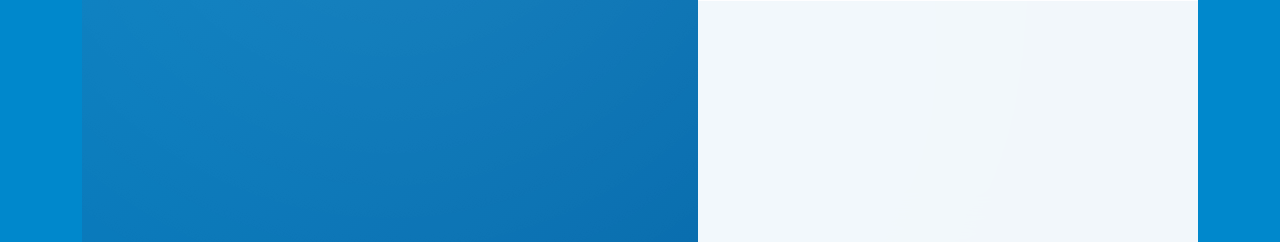
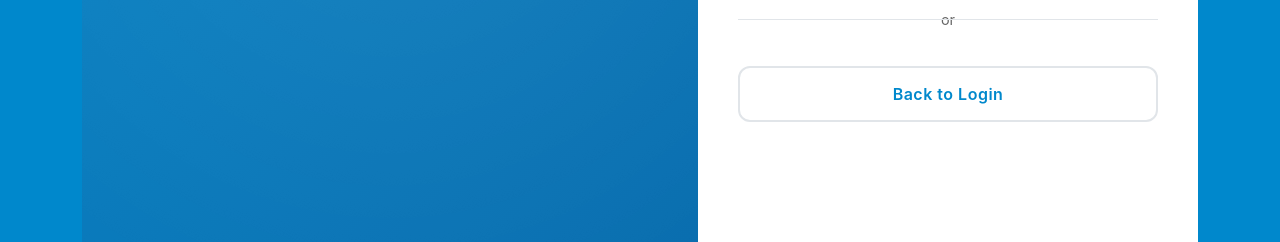
Before and after one commit to RiyaPatil28-codes/TelegramPII, a Flask app: page /register in a window 1280 px wide. Shown: the part 785-1027 px from the top of the page. Run offline with Flask 3, Linux system fonts and the light colour scheme; some libraries are stand-ins or nearby versions.

Commit message:
Remove background blur and transparency effects from the interface
Modify static/css/style.css to remove backdrop filter and transparent backgrounds from various elements, simplifying the UI appearance.

Replit-Commit-Author: Agent
Replit-Commit-Session-Id: 5a681158-dd65-4831-8d93-2a6024ef80e9
Replit-Commit-Checkpoint-Type: full_checkpoint
Replit-Commit-Screenshot-Url: https://storage.googleapis.com/screenshot-production-us-central1/374e402d-84ff-4fbb-bd4e-56cc3db41ecc/5a681158-dd65-4831-8d93-2a6024ef80e9/slT6wSa

```diff
--- a/static/css/style.css
+++ b/static/css/style.css
@@ -996,8 +996,8 @@ html, body {
     grid-template-columns: 1fr 500px;
     width: 100vw;
     height: 100vh;
-    background: rgba(255, 255, 255, 0.95);
-    backdrop-filter: blur(20px);
+    background: transparent;
+    backdrop-filter: none;
     border-radius: 0;
     overflow: hidden;
     box-shadow: none;
@@ -1025,6 +1025,8 @@ html, body {
     justify-content: center;
     position: relative;
     overflow: hidden;
+    width: 100%;
+    height: 100vh;
 }
 
 .auth-brand-side::before {
@@ -1107,10 +1109,11 @@ html, body {
     padding: 60px 40px;
     display: flex;
     flex-direction: column;
-    background: rgba(255, 255, 255, 0.8);
-    backdrop-filter: blur(10px);
+    background: white;
+    backdrop-filter: none;
     overflow-y: auto;
-    max-height: 700px;
+    height: 100vh;
+    width: 500px;
 }
 
 .auth-tabs {
```
